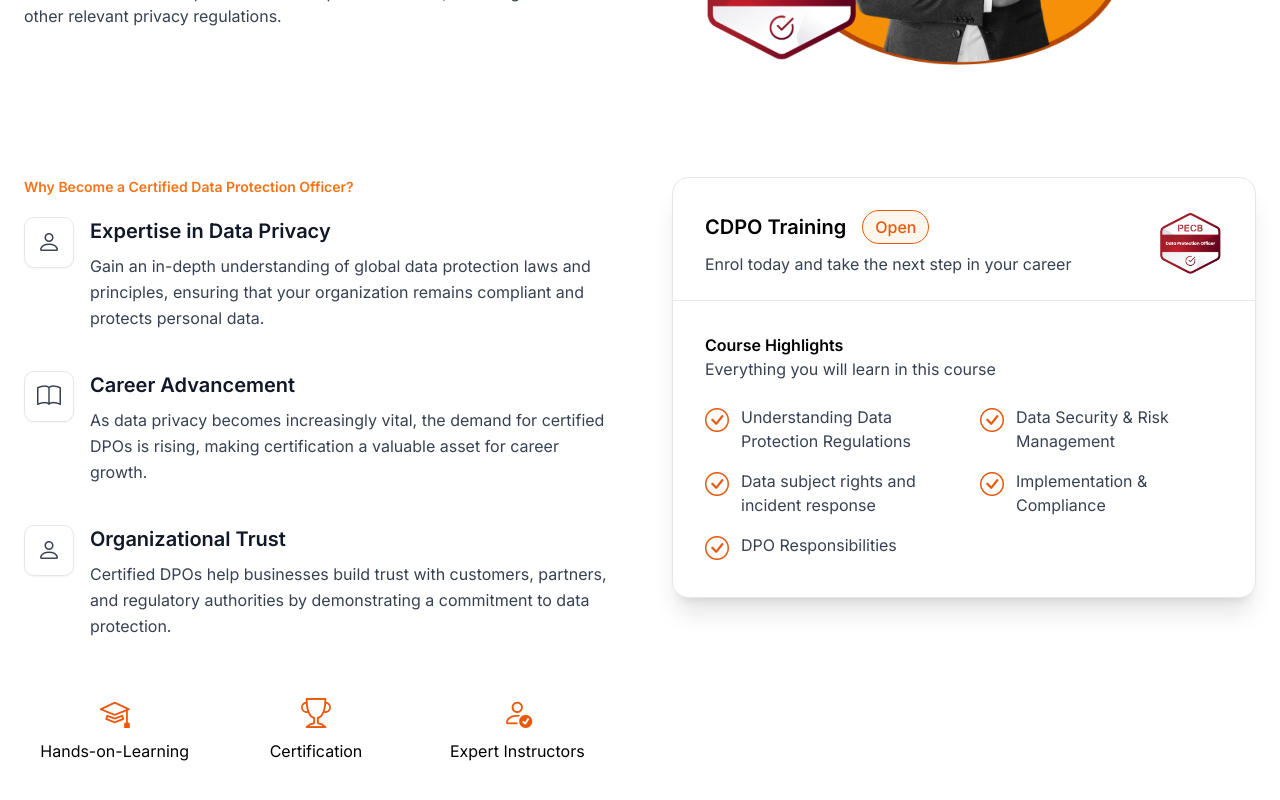
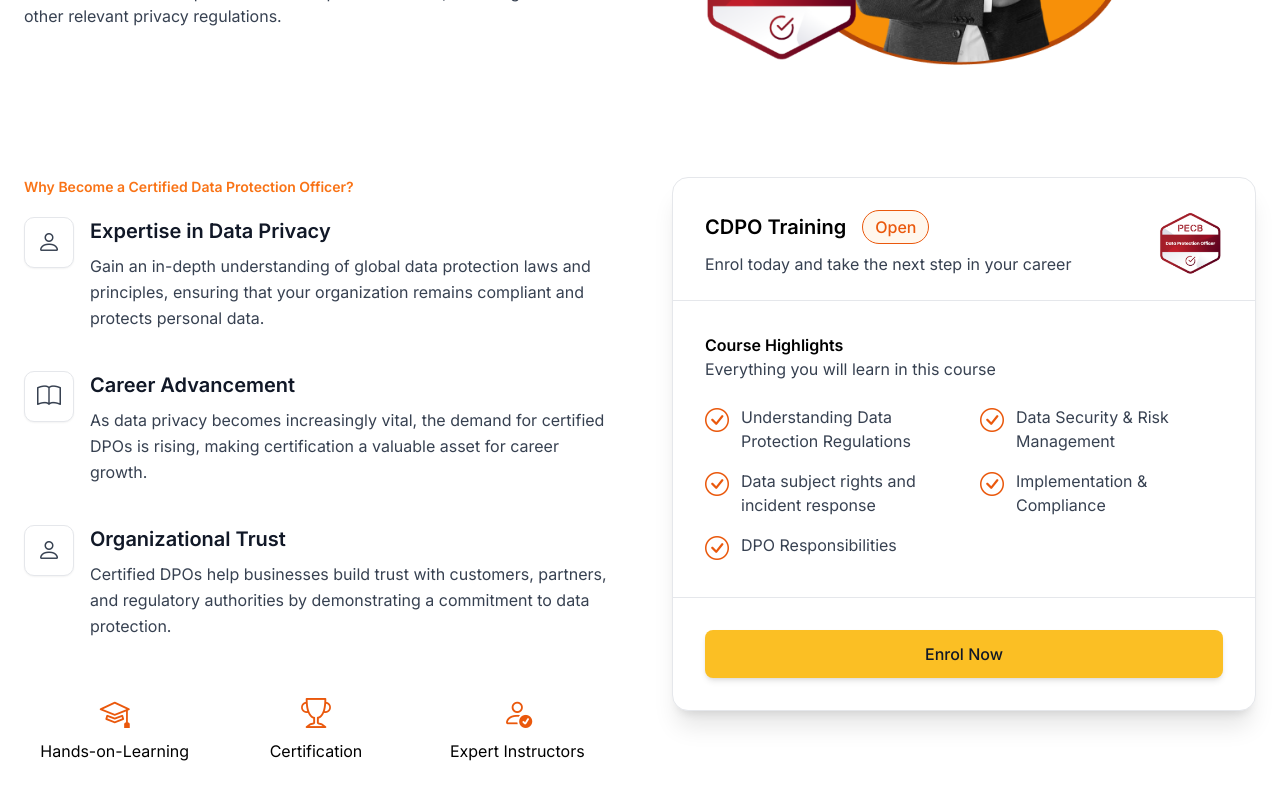
Before and after one commit to kizzylion/3consulting, a React (Vite) app: page /resources/cdpo-training in a window 1280 px wide. Shown: the part 396-1196 px from the top of the page. Built offline with nearby package versions, Linux system fonts and the light colour scheme.

Commit message:
FEAT: ADD CTA TO THE ENROL CARD IN THE CDPO PAGE

```diff
--- a/src/components/pages/resources/cdpo/enrrolsection.tsx
+++ b/src/components/pages/resources/cdpo/enrrolsection.tsx
@@ -106,6 +106,7 @@ const EnrollSection: React.FC = () => {
                     />
                   </div>
                 </div>
+              </div>
               <div className="course-highlight w-full h-fit p-6 lg:p-8">
                 <div className="title-subtitle w-full h-fit mb-6">
                   <h4 className=" font-semibold">Course Highlights</h4>
@@ -134,9 +135,7 @@ const EnrollSection: React.FC = () => {
                   </div>
                   <div className="highlight flex ">
                     <i className="bi bi-check-circle text-2xl text-orange-600 mr-3"></i>
-                      <p className="text-gray-700">
-                        Implementation & Compliance
-                      </p>
+                    <p className="text-gray-700">Implementation & Compliance</p>
                   </div>
                   <div className="highlight flex ">
                     <i className="bi bi-check-circle text-2xl text-orange-600 mr-3"></i>
@@ -144,6 +143,10 @@ const EnrollSection: React.FC = () => {
                   </div>
                 </div>
               </div>
+              <div className="enroll-cta flex justify-center w-full p-6 lg:p-8 border-t border-gray-200">
+                <button className="px-6 py-3 w-full font-medium text-gray-900 bg-amber-400 rounded-lg shadow-md cursor-pointer hover:bg-amber-500 focus:ring-2 focus:ring-offset-2 active:bg-amber-600 active:scale-95 focus:ring-amber-500 ">
+                  Enrol Now
+                </button>
               </div>
             </div>
           </div>
```
Also changed, not shown: Users/kizito/Documents/repos/3consulting/src/assets/groupimages1.png (added), src/assets/groupImages1.png (added). Lines whose indentation alone changed are shown as unchanged.
